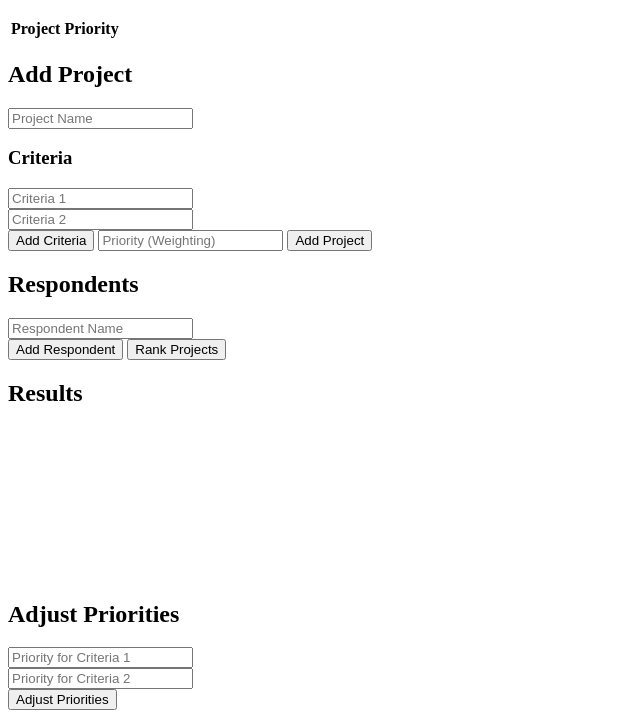
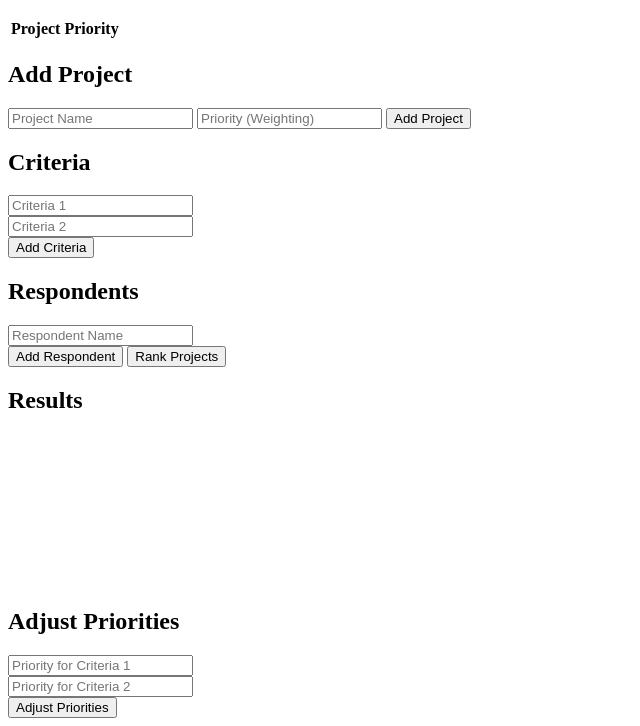
Before and after one commit to SteveERM/esgcompare, a website: page public/index.html in a window 1280 px wide. Shown: the part 110-836 px from the top of the page, without its empty margins (0-640 px from the left). Drawn offline with nearby package versions, Linux system fonts and the light colour scheme.

Commit message:
Update index.html

```diff
--- a/public/index.html
+++ b/public/index.html
@@ -19,14 +19,15 @@
         </table>
         <h2>Add Project</h2>
         <input type="text" id="project_name" placeholder="Project Name">
+        <input type="text" id="project_priority" placeholder="Priority (Weighting)">
+        <button onclick="addProject()">Add Project</button>
+
+        <h2>Criteria</h2>
         <div id="criteria_container">
-            <h3>Criteria</h3>
             <div><input type="text" class="criteria" placeholder="Criteria 1"></div>
             <div><input type="text" class="criteria" placeholder="Criteria 2"></div>
         </div>
         <button onclick="addCriteria()">Add Criteria</button>
-        <input type="text" id="project_priority" placeholder="Priority (Weighting)">
-        <button onclick="addProject()">Add Project</button>
 
         <h2>Respondents</h2>
         <div id="respondents_container">
```
